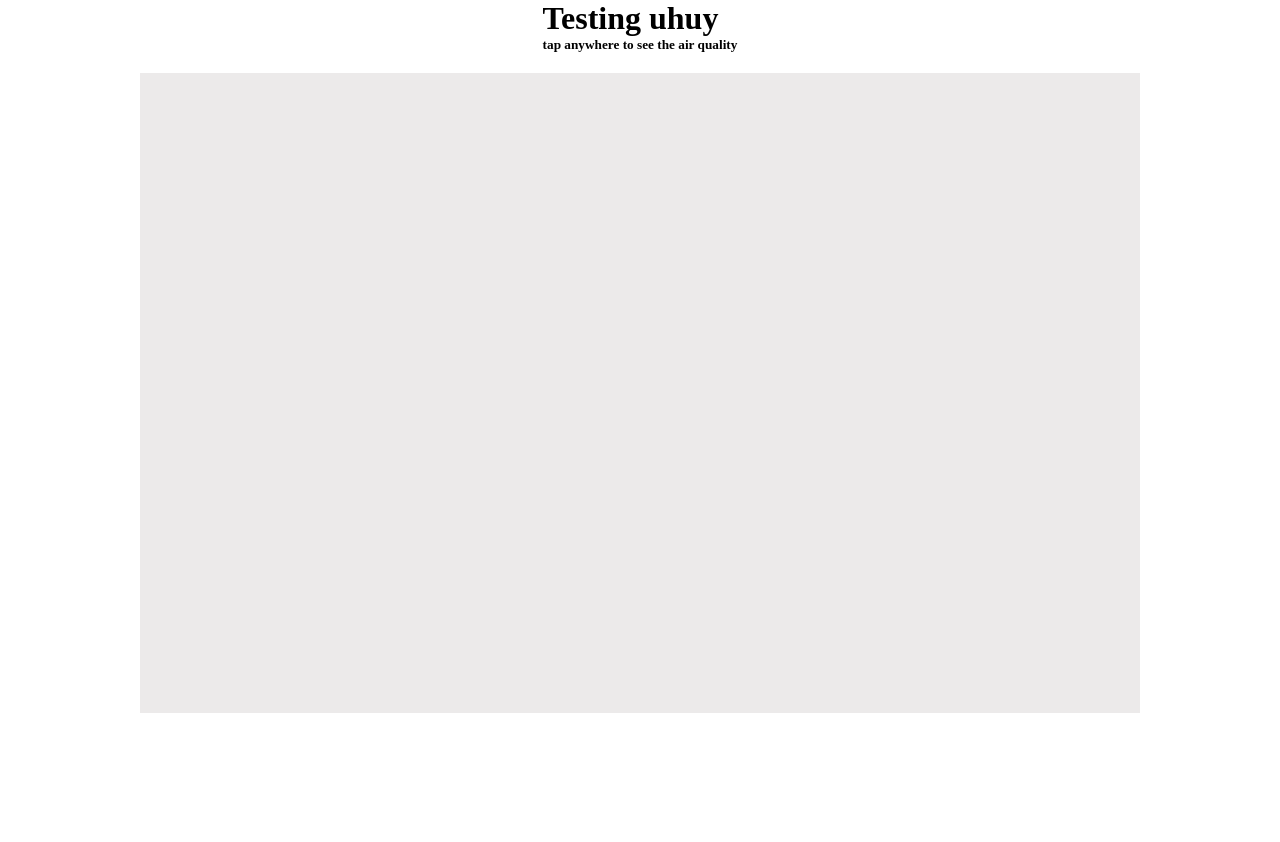
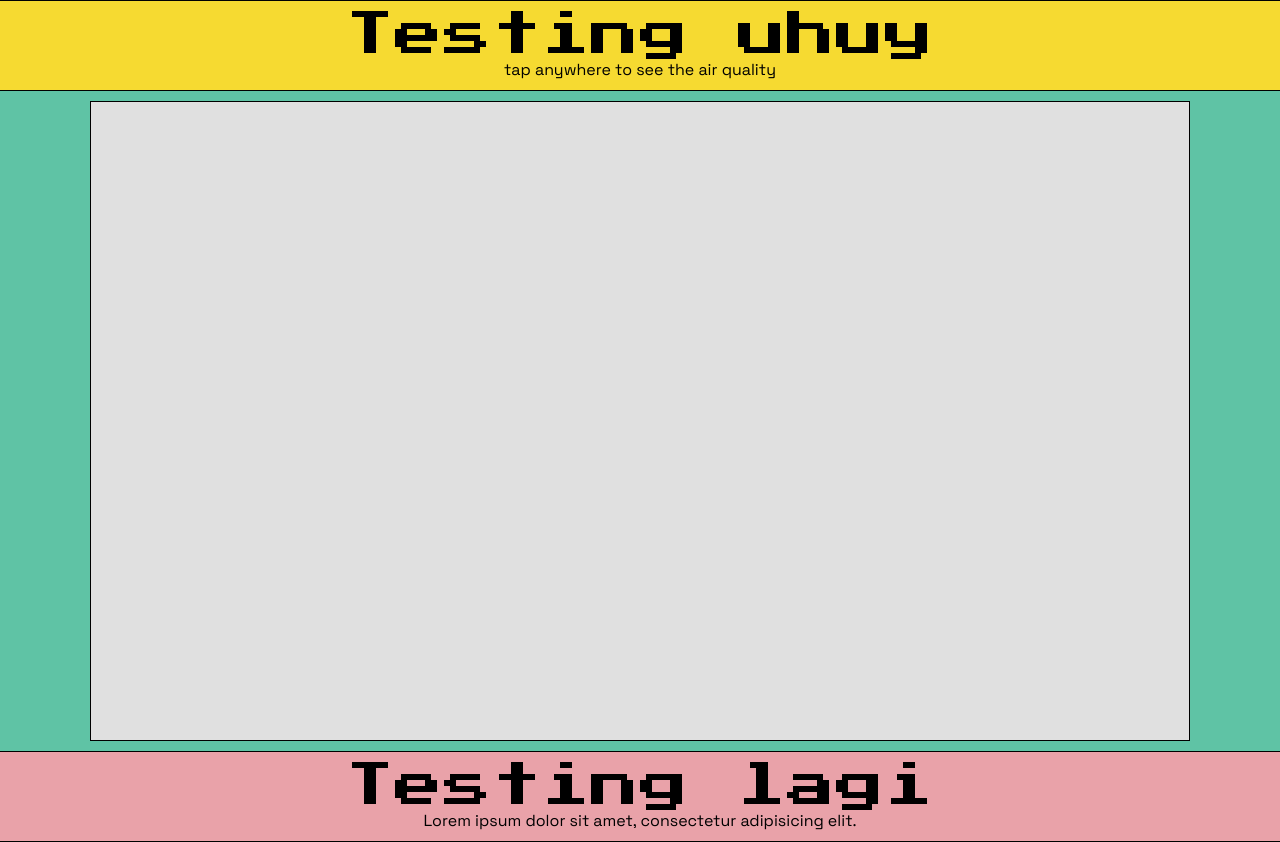
Before and after one commit to FerdyDiatmika/airqualityweb, a plain HTML site: page index.html in a window 1280 px wide. Before the commit the page ends 800 px from the top, so only its background shows below. Drawn offline with Linux system fonts and the light colour scheme.

Commit message:
add styling

```diff
--- a/index.html
+++ b/index.html
@@ -6,6 +6,9 @@
     <meta name="viewport" content="width=device-width, initial-scale=1.0">
     <title>Air Quality</title>
     <link rel="stylesheet" href="./src/style/index.css">
+    <link rel="preconnect" href="https://fonts.googleapis.com">
+    <link rel="preconnect" href="https://fonts.gstatic.com" crossorigin>
+    <link href="https://fonts.googleapis.com/css2?family=Press+Start+2P&family=Space+Grotesk:wght@400;500&display=swap" rel="stylesheet">
 </head>
 <body>
     <header>
@@ -15,6 +18,10 @@
     <section>
         <div class="map-container"></div>
     </section>
+    <footer>
+        <h1>Testing lagi</h1>
+        <h5>Lorem ipsum dolor sit amet, consectetur adipisicing elit.</h5>
+    </footer>
 
     <script src="./src/app/app.js"></script>
 </body>
--- a/src/style/index.css
+++ b/src/style/index.css
@@ -1,6 +1,10 @@
 * {
     margin: 0;
     box-sizing: border-box;
+}
+*::selection {
+    background-color: #BDA0ED;
+    color: #ffffff;
 }
 body {
     width: 100%;
@@ -8,14 +12,54 @@ body {
     flex-direction: column;
     align-items: center;
     justify-content: center;
-    gap: 20px;
+}
+h1 {
+    font-family: 'Press Start 2P', cursive;
+    font-weight: 400;
+    letter-spacing: 1px;
+    font-size: 3em;
+}
+h5 {
+    font-family: 'Space Grotesk', sans-serif;
+    font-weight: 400;
+    font-size: 1em;
+}
+
+header {
+    width: 100%;
+    display: flex;
+    flex-direction: column;
+    justify-content: center;
+    align-items: center;
+    background-color: #F6DA31;
+    padding: 10px 0;
+    border-bottom: 1px solid #000000;
+    border-top: 1px solid #000000;
 }
 
 section {
-    max-width: 1000px;
+    width: 100%;
+    padding: 10px 0;
+    border-bottom: 1px solid #000000;
+    background-color: #5FC3A5;
+    display: flex;
+    justify-content: center;
+    align-items: center;
 }
 .map-container {
-    width: 1000px;
+    width: 1100px;
     height: 80vh;
-    background-color: #eceaea;
+    background-color: #e0e0e0;
+    border: 1px solid #000000;
 }
+
+footer {
+    width: 100%;
+    display: flex;
+    flex-direction: column;
+    justify-content: center;
+    align-items: center;
+    background-color: #E9A2A9;
+    padding: 10px 0;
+    border-bottom: 1px solid #000000;
+}
```
